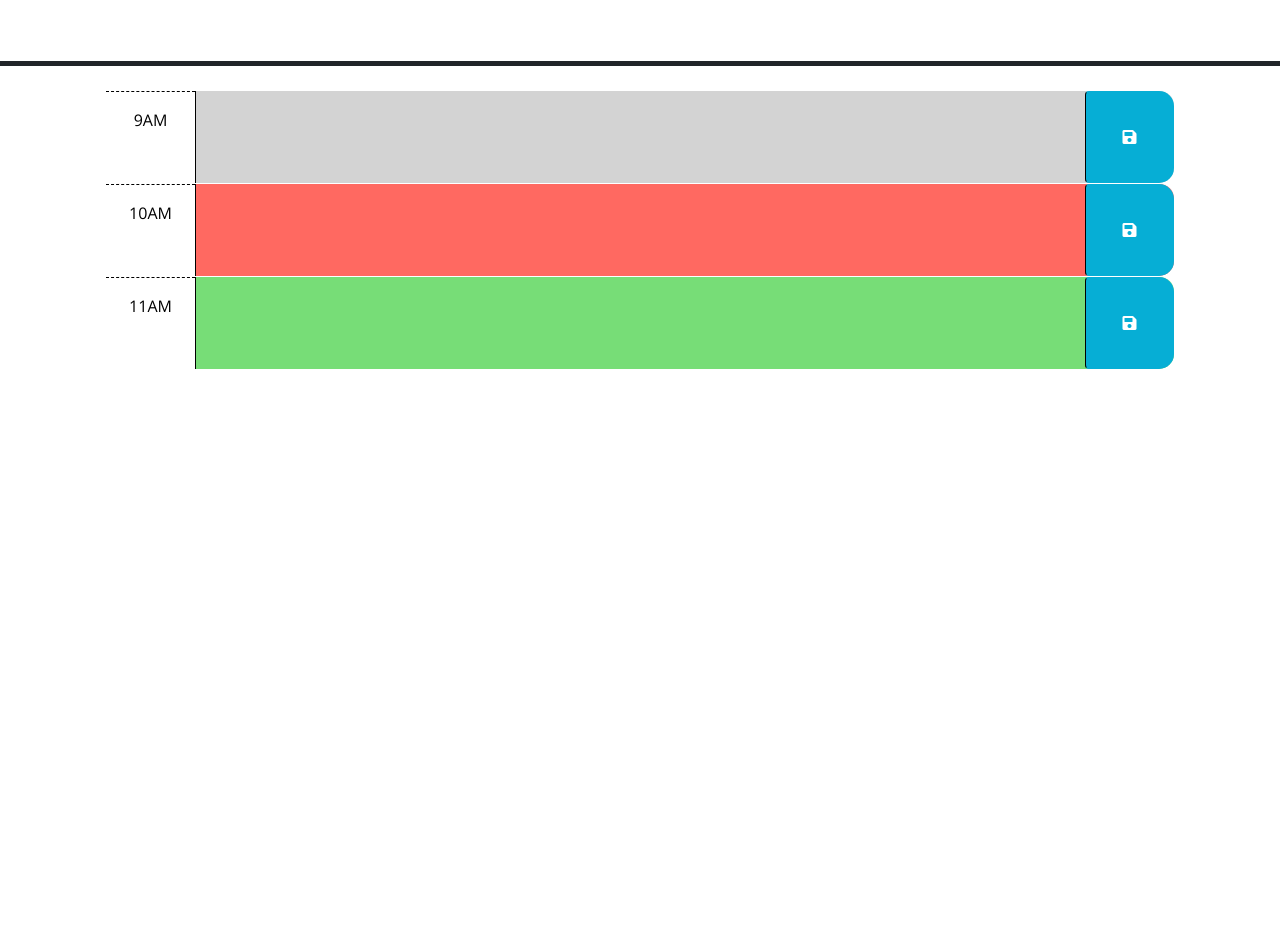
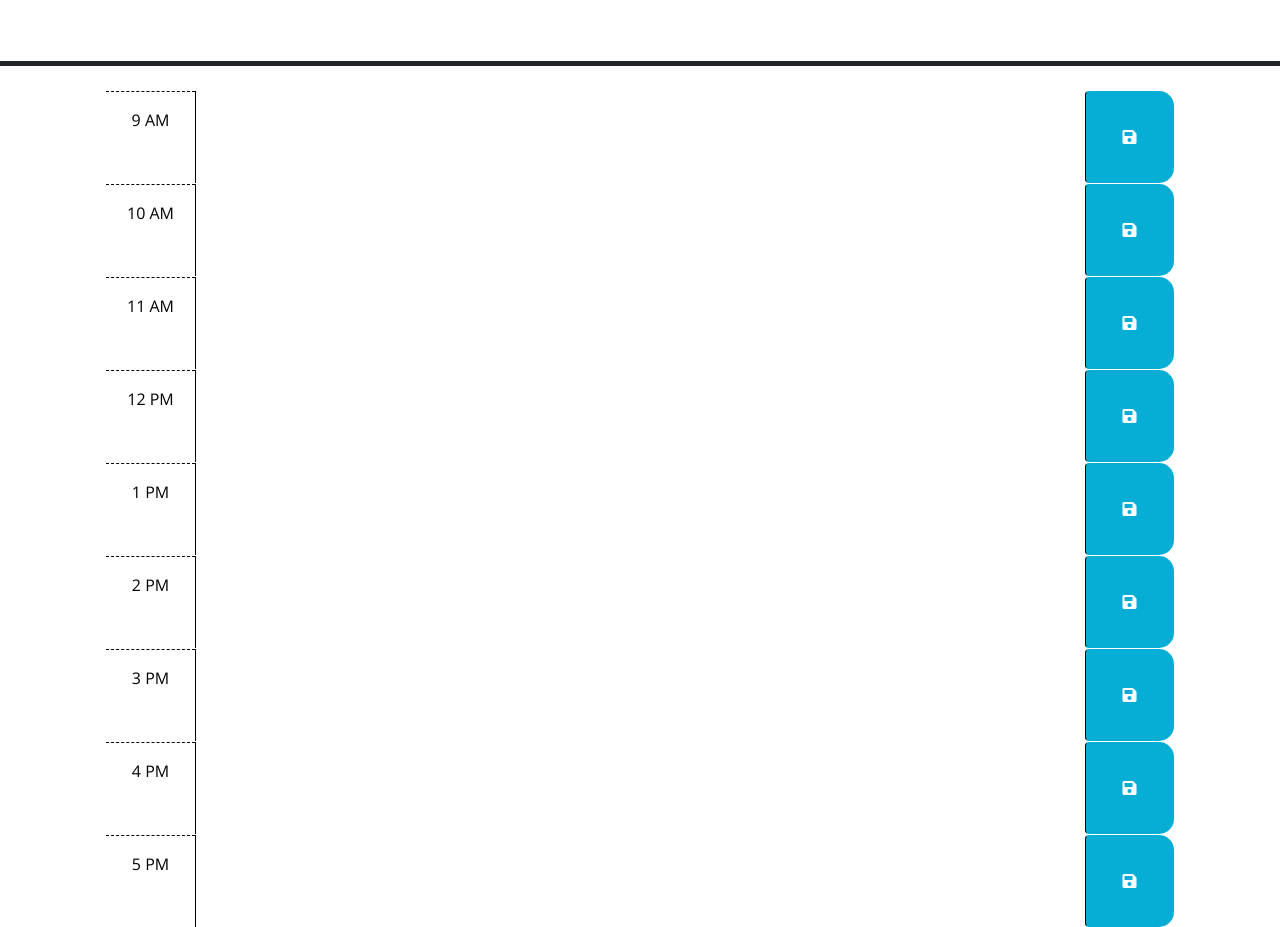
Before and after one commit to fernandot10/work-day-scheduler, a plain HTML site: page Develop/index.html in a window 1280 px wide. Shown: the part 166-1093 px from the top of the page. Before the commit the page ends 800 px from the top, so only its background shows below. Drawn offline with nearby package versions, Linux system fonts and the light colour scheme.

Commit message:
made time block and js function working for one block

```diff
--- a/Develop/index.html
+++ b/Develop/index.html
@@ -39,32 +39,67 @@
         code is implemented.
         -->
 
-      <!-- Example of a past time block. The "past" class adds a gray background color. -->
-      <div id="hour-9" class="row time-block past">
-        <div class="col-2 col-md-1 hour text-center py-3">9AM</div>
-        <textarea class="col-8 col-md-10 description" rows="3"> </textarea>
-        <button class="btn saveBtn col-2 col-md-1" aria-label="save">
-          <i class="fas fa-save" aria-hidden="true"></i>
-        </button>
-      </div>
+          <div class='row time-block' id='9'>
+            <div class='col-2 col-md-1 hour text-center py-3'> 9 AM </div>
+            <textarea class='col-8 col-md-10 description' id='textInput' rows = '3'></textarea>
+            <button id='save' class = 'btn saveBtn col-2 col-md-1' aria-label = 'save'>
+                 <i class = 'fas fa-save' aria-hidden = 'true'></i></button>
+        </div>
+        <div class='row time-block' id='10'>
+          <div class='col-2 col-md-1 hour text-center py-3'> 10 AM </div>
+          <textarea class='col-8 col-md-10 description' id='textInput' rows = '3'></textarea>
+          <button id='save' class = 'btn saveBtn col-2 col-md-1' aria-label = 'save'>
+               <i class = 'fas fa-save' aria-hidden = 'true'></i></button>
+          </div>
+        <div class='row time-block' id='11'>
+          <div class='col-2 col-md-1 hour text-center py-3'> 11 AM </div>
+          <textarea class='col-8 col-md-10 description' id='textInput' rows = '3'></textarea>
+          <button id='save' class = 'btn saveBtn col-2 col-md-1' aria-label = 'save'>
+              <i class = 'fas fa-save' aria-hidden = 'true'></i></button>
+        </div>
 
-      <!-- Example of a a present time block. The "present" class adds a red background color. -->
-      <div id="hour-10" class="row time-block present">
-        <div class="col-2 col-md-1 hour text-center py-3">10AM</div>
-        <textarea class="col-8 col-md-10 description" rows="3"> </textarea>
-        <button class="btn saveBtn col-2 col-md-1" aria-label="save">
-          <i class="fas fa-save" aria-hidden="true"></i>
-        </button>
-      </div>
+        <div class='row time-block' id='12'>
+          <div class='col-2 col-md-1 hour text-center py-3'> 12 PM </div>
+          <textarea class='col-8 col-md-10 description' id='textInput' rows = '3'></textarea>
+          <button id='save' class = 'btn saveBtn col-2 col-md-1' aria-label = 'save'>
+              <i class = 'fas fa-save' aria-hidden = 'true'></i></button>
+        </div>
 
-      <!-- Example of a future time block. The "future" class adds a green background color. -->
-      <div id="hour-11" class="row time-block future">
-        <div class="col-2 col-md-1 hour text-center py-3">11AM</div>
-        <textarea class="col-8 col-md-10 description" rows="3"> </textarea>
-        <button class="btn saveBtn col-2 col-md-1" aria-label="save">
-          <i class="fas fa-save" aria-hidden="true"></i>
-        </button>
-      </div>
+        <div class='row time-block' id='13'>
+          <div class='col-2 col-md-1 hour text-center py-3'> 1 PM </div>
+          <textarea class='col-8 col-md-10 description' id='textInput' rows = '3'></textarea>
+          <button id='save' class = 'btn saveBtn col-2 col-md-1' aria-label = 'save'>
+              <i class = 'fas fa-save' aria-hidden = 'true'></i></button>
+        </div>
+
+        <div class='row time-block' id='14'>
+          <div class='col-2 col-md-1 hour text-center py-3'>2 PM </div>
+          <textarea class='col-8 col-md-10 description' id='textInput' rows = '3'></textarea>
+          <button id='save' class = 'btn saveBtn col-2 col-md-1' aria-label = 'save'>
+            <i class = 'fas fa-save' aria-hidden = 'true'></i></button>
+        </div>
+
+        <div class='row time-block' id='15'>
+          <div class='col-2 col-md-1 hour text-center py-3'> 3 PM </div>
+          <textarea class='col-8 col-md-10 description' id='textInput' rows = '3'></textarea>
+          <button id='save' class = 'btn saveBtn col-2 col-md-1' aria-label = 'save'>
+            <i class = 'fas fa-save' aria-hidden = 'true'></i></button>
+        </div>
+
+        <div class='row time-block' id='16'>
+          <div class='col-2 col-md-1 hour text-center py-3'> 4 PM </div>
+          <textarea class='col-8 col-md-10 description' id='textInput' rows = '3'></textarea>
+          <button id='save' class = 'btn saveBtn col-2 col-md-1' aria-label = 'save'>
+            <i class = 'fas fa-save' aria-hidden = 'true'></i></button>
+        </div>
+
+        <div class='row time-block' id='17'>
+          <div class='col-2 col-md-1 hour text-center py-3'> 5 PM </div>
+          <textarea class='col-8 col-md-10 description' id='textInput' rows = '3'></textarea>
+          <button id='save' class = 'btn saveBtn col-2 col-md-1' aria-label = 'save'>
+            <i class = 'fas fa-save' aria-hidden = 'true'></i></button>
+        </div>
+        </div>
 
     <script src="https://code.jquery.com/jquery-3.4.1.min.js"></script>
     <script
--- a/Develop/script.js
+++ b/Develop/script.js
@@ -1,14 +1,30 @@
 // Wrap all code that interacts with the DOM in a call to jQuery to ensure that
 // the code isn't run until the browser has finished rendering all the elements
 // in the html.
-$(function () {
+// $(function () {
   // TODO: Add a listener for click events on the save button. This code should
   // use the id in the containing time-block as a key to save the user input in
   // local storage. HINT: What does `this` reference in the click listener
   // function? How can DOM traversal be used to get the "hour-x" id of the
   // time-block containing the button that was clicked? How might the id be
   // useful when saving the description in local storage?
-  //
+  var textInput = document.getElementById('textInput');
+  var saveButton = document.getElementById('save');
+
+  saveButton.addEventListener('click', save);
+
+  textInput.value = localStorage.getItem('textInput');
+
+  function save(){
+    var value = textInput.value;
+    localStorage.setItem('textInput',value);
+  }
+
+//   inputSave.addEventListener('click',event => {
+//   localStorage.setItem('notes', )
+//  })
+
+
   // TODO: Add code to apply the past, present, or future class to each time
   // block by comparing the id to the current hour. HINTS: How can the id
   // attribute of each time-block be used to conditionally add or remove the
@@ -20,4 +36,4 @@ $(function () {
   // attribute of each time-block be used to do this?
   //
   // TODO: Add code to display the current date in the header of the page.
-});
+// });
```
